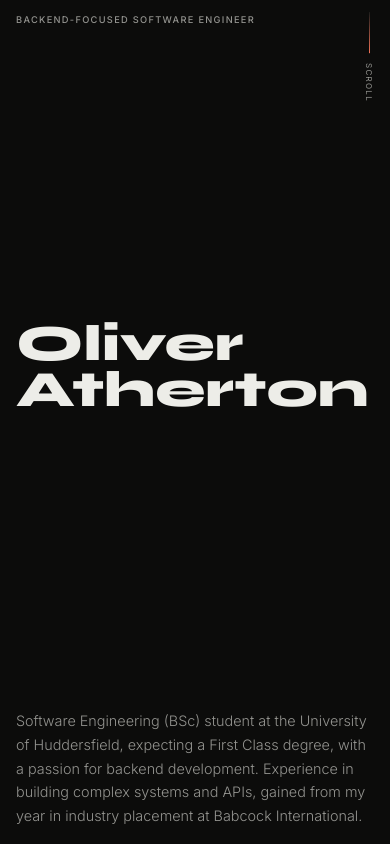
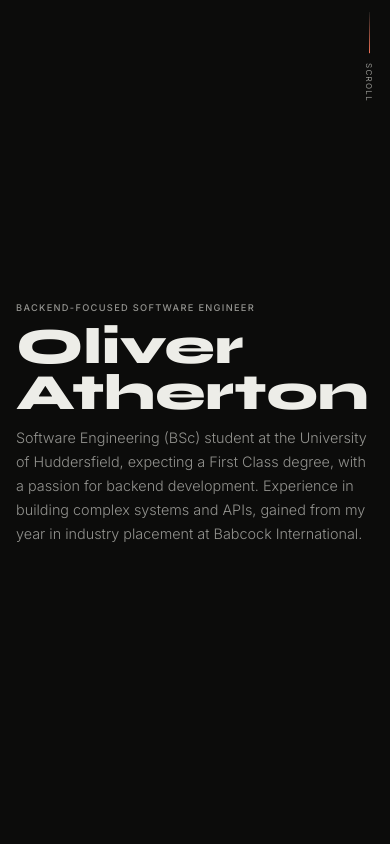
Before and after one commit to oliverhatherton/portfolio, a React (Vite) app: page / in a window 390 px wide. Built offline with nearby package versions, Linux system fonts and the light colour scheme.

Commit message:
feat: mobile css pt.4

```diff
--- a/src/components/hero/hero.css
+++ b/src/components/hero/hero.css
@@ -214,30 +214,24 @@
 
 @media (max-width: 42rem) and (orientation: portrait) {
   .hero-shell {
-    display: grid;
-    grid-template-rows: auto 1fr auto;
-    gap: 0.35rem;
-    padding-top: 0.85rem;
-    padding-bottom: max(1rem, calc(1rem + env(safe-area-inset-bottom)));
+    display: flex;
+    justify-content: center;
+    gap: 0.7rem;
+    padding-top: clamp(2.2rem, 8vw, 3rem);
+    padding-bottom: max(2rem, calc(2rem + env(safe-area-inset-bottom)));
   }
 
   .hero-eyebrow {
-    grid-row: 1;
     margin-bottom: 0;
   }
 
   .hero-title {
-    grid-row: 2;
-    align-self: center;
-    justify-self: start;
     font-size: clamp(3.25rem, 13.5vw, 5rem);
     line-height: 0.9;
   }
 
   .hero-bottom {
-    grid-row: 3;
     margin-top: 0;
-    align-self: end;
     gap: 0.85rem;
   }
 
```
